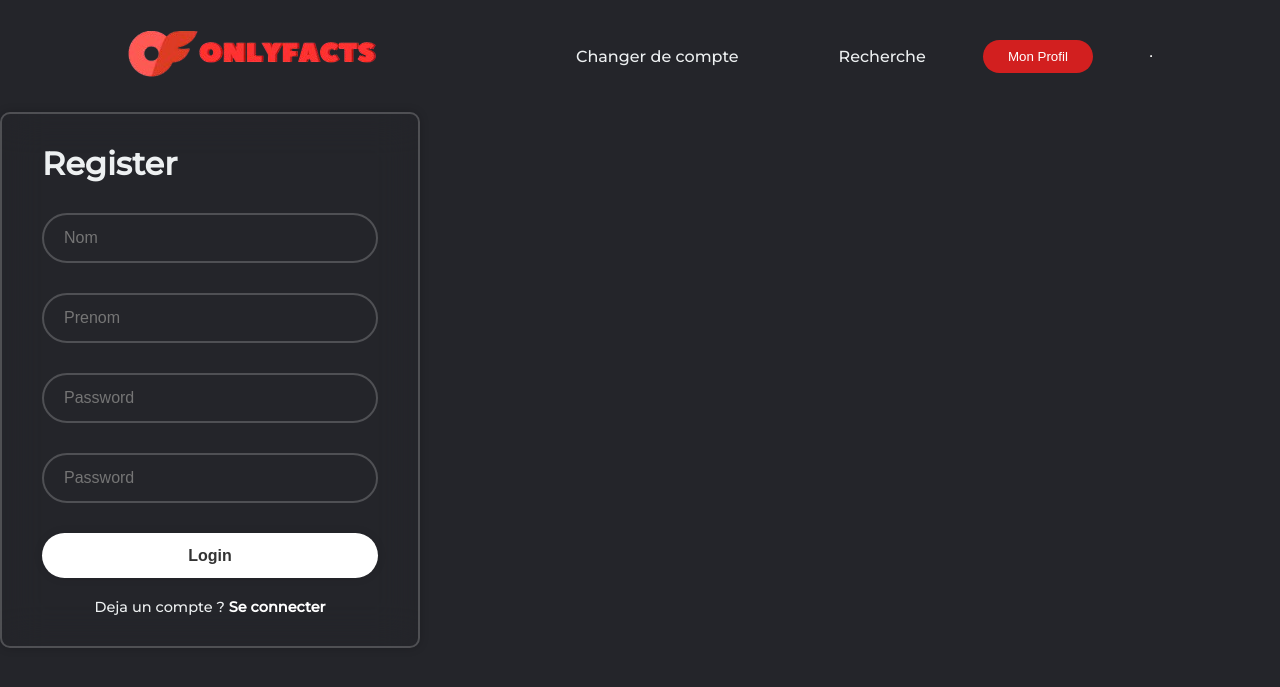
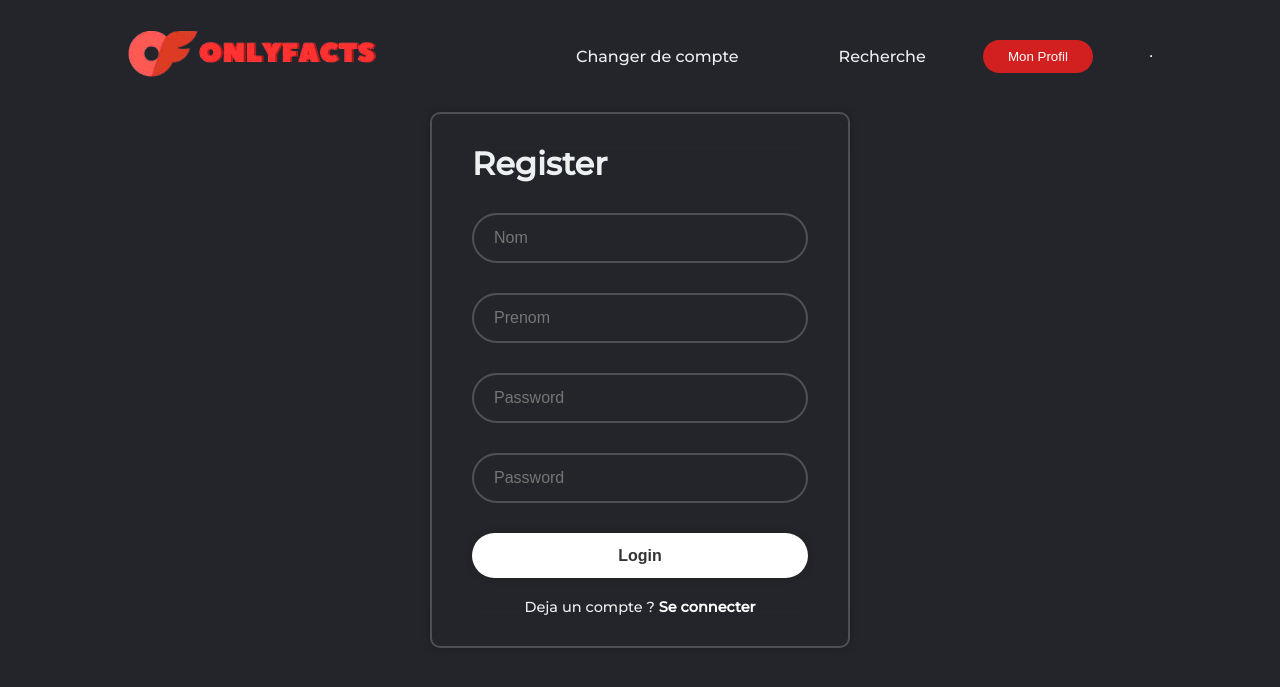
Before and after one commit to Douwang0/OnlyFacts, a Flask app: page /register in a window 1280 px wide. Shown: the top 687 px of the page. Run offline with Flask 3, Linux system fonts and the light colour scheme.

Commit message:
register

```diff
--- a/apps/templates/signin.html
+++ b/apps/templates/signin.html
@@ -1,5 +1,6 @@
 {% extends "base.html" %}
 {% block content %}
+<body class="login">
     {% if erreur == "Existant" %}
     Cette personne existe deja dans notre base de donnée, <br/>
     Voulez vous vous <a href="/login">conneter</a> ? <br/>
@@ -38,4 +39,5 @@
     </form>
   </div>
 </form>
+</body>
 {% endblock %}
```
Also changed, not shown: OF_database.db.
